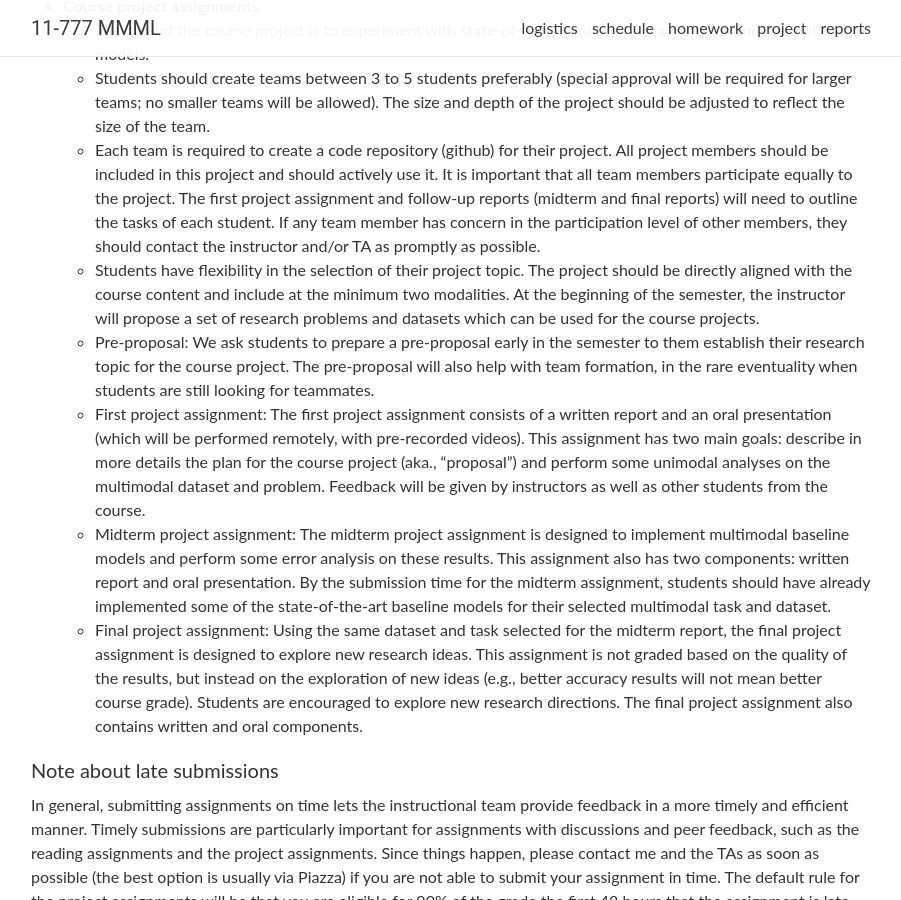
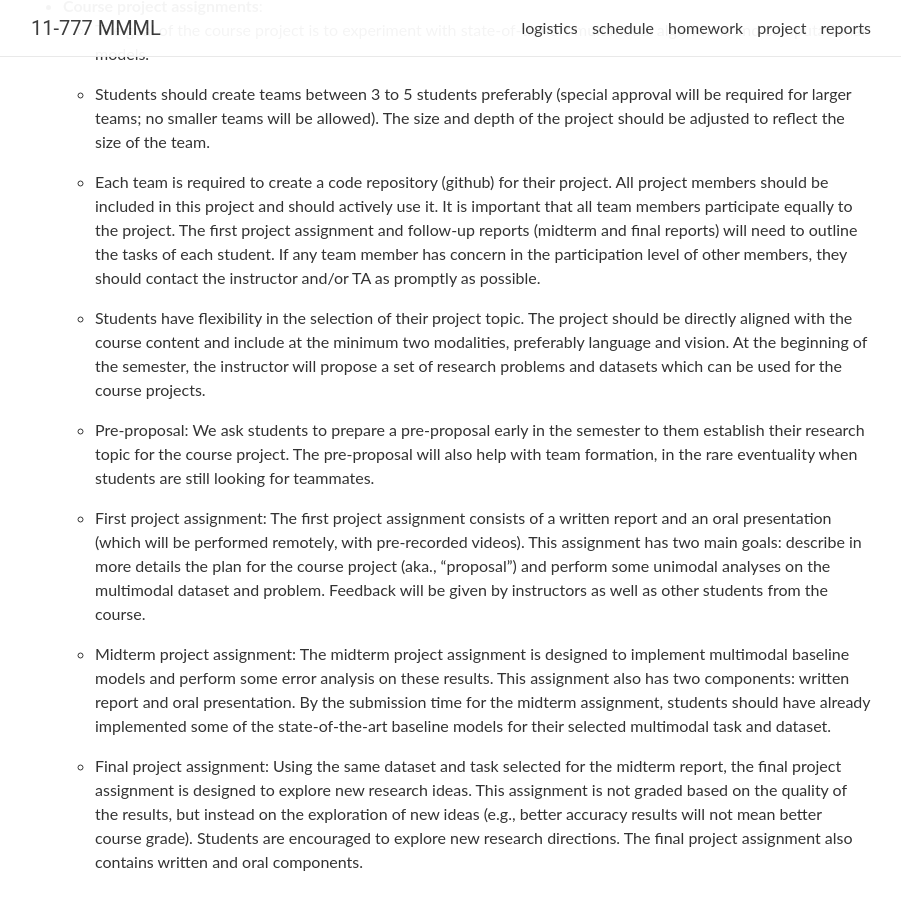
Before and after one commit to CMU-MultiComp-Lab/mmml-course, a Jekyll site: the page built from _pages/logistics.md, in a window 1280 px wide and 900 px high, scrolled down 3179 px. Shown: the whole window, without its empty margins (189-1090 px from the left). Built offline with Jekyll 4.4.1, drawn with Linux system fonts in a browser that asks for light colours; nearby versions of some CDN libraries; comment, search, counter and statistics services are not loaded.

Commit message:
Update logistics.md

```diff
--- a/_pages/logistics.md
+++ b/_pages/logistics.md
@@ -133,35 +133,43 @@ answer will be wort one point.
 - **Course project assignments**:
   - The goal of the course project is to experiment with state-of-the-art multimodal
 algorithms and computational models.
+
   - Students should create teams between 3 to 5 students preferably (special approval will
 be required for larger teams; no smaller teams will be allowed). The size and depth of
 the project should be adjusted to reflect the size of the team.
+
   - Each team is required to create a code repository (github) for their project. All project
 members should be included in this project and should actively use it. It is important
 that all team members participate equally to the project. The first project assignment
 and follow-up reports (midterm and final reports) will need to outline the tasks of each
 student. If any team member has concern in the participation level of other members,
 they should contact the instructor and/or TA as promptly as possible.
+
   - Students have flexibility in the selection of their project topic. The project should be
-directly aligned with the course content and include at the minimum two modalities.
-At the beginning of the semester, the instructor will propose a set of research
-problems and datasets which can be used for the course projects.
+directly aligned with the course content and include at the minimum two modalities,
+preferably language and vision. At the beginning of the semester, the instructor will
+propose a set of research problems and datasets which can be used for the course
+projects.
+
   - Pre-proposal: We ask students to prepare a pre-proposal early in the semester to
 them establish their research topic for the course project. The pre-proposal will also
 help with team formation, in the rare eventuality when students are still looking for
 teammates.
+
   - First project assignment: The first project assignment consists of a written report and
 an oral presentation (which will be performed remotely, with pre-recorded videos).
 This assignment has two main goals: describe in more details the plan for the course
 project (aka., “proposal”) and perform some unimodal analyses on the multimodal
 dataset and problem. Feedback will be given by instructors as well as other students
 from the course.
+
   - Midterm project assignment: The midterm project assignment is designed to
 implement multimodal baseline models and perform some error analysis on these
 results. This assignment also has two components: written report and oral
 presentation. By the submission time for the midterm assignment, students should
 have already implemented some of the state-of-the-art baseline models for their
 selected multimodal task and dataset.
+
   - Final project assignment: Using the same dataset and task selected for the midterm
 report, the final project assignment is designed to explore new research ideas. This
 assignment is not graded based on the quality of the results, but instead on the
```
